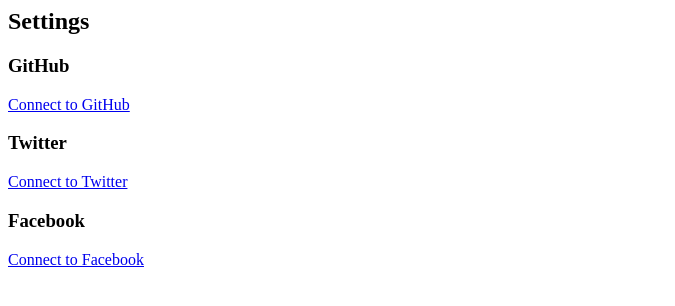
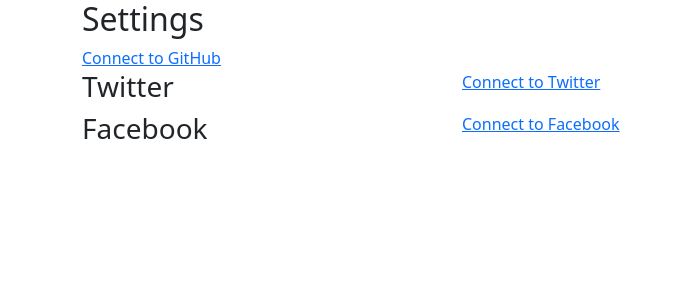
Before and after one commit to Heatkliff/ShopLink, a Django app: page /social/settings/ in a window 1280 px wide. Shown: the top 306 px of the page, without its empty margins (0-675 px from the left). Run offline with Django 4.2, Linux system fonts and the light colour scheme; the visitor is signed in with stand-in values (Sample User, id 1); parts of the project's set-up code (start-up, migrations or seed data) failed here and were passed over.

Commit message:
Added bootsrap, add classes

```diff
--- a/shop/templates/base.html
+++ b/shop/templates/base.html
@@ -1,13 +1,23 @@
 <html>
 <head>
     <title>{% block title %}{% endblock title %}</title>
-        {% block css %} {% endblock css %}
+    {% block css %}
+        <link href="https://cdn.jsdelivr.net/npm/bootstrap@5.1.3/dist/css/bootstrap.min.css" rel="stylesheet"
+              integrity="sha384-1BmE4kWBq78iYhFldvKuhfTAU6auU8tT94WrHftjDbrCEXSU1oBoqyl2QvZ6jIW3"
+              crossorigin="anonymous">
+    {% endblock css %}
 </head>
 <body>
 <!-- <h1>Built-In User Registeration / Authentication App</h1> -->
 
+<div class="container">
     {% block content %} {% endblock content %}
+</div>
 
-        {% block javascript %} {% endblock javascript %}
+{% block javascript %}
+    <script src="https://cdn.jsdelivr.net/npm/bootstrap@5.1.3/dist/js/bootstrap.bundle.min.js"
+            integrity="sha384-ka7Sk0Gln4gmtz2MlQnikT1wXgYsOg+OMhuP+IlRH9sENBO0LRn5q+8nbTov4+1p"
+            crossorigin="anonymous"></script>
+{% endblock javascript %}
 </body>
 </html>
--- a/shop/templates/core/settings.html
+++ b/shop/templates/core/settings.html
@@ -3,9 +3,16 @@
 {% block content %}
     <h2>Settings</h2>
 
+    <div class="row">
+        {% if github_login %}
+            <div class="col-4">
                 <h3>GitHub</h3>
-  {% if github_login %}
-    <p>Connected as <a href="https://github.com/{{ github_login.extra_data.login }}/" target="_blank">{{ github_login.extra_data.login }}</a></p>
+            </div>
+            <div class="col-4">
+                <p>Connected as <a href="https://github.com/{{ github_login.extra_data.login }}/"
+                                   target="_blank">{{ github_login.extra_data.login }}</a></p>
+            </div>
+            <div class="col-4">
                 {% if can_disconnect %}
                     <form method="post" action="{% url 'social:disconnect' 'github' %}">
                         {% csrf_token %}
@@ -13,15 +20,27 @@
                     </form>
                 {% else %}
                     <button type="button" disabled>Disconnect from GitHub</button>
-      <p style="color: red">You must <a href="{% url 'password' %}">define a password</a> for your account before disconnecting from Github.</p>
+                    <p style="color: red">You must <a href="{% url 'password' %}">define a password</a> for your account
+                        before
+                        disconnecting from Github.</p>
                 {% endif %}
+            </div>
         {% else %}
             <a href="{% url 'social:begin' 'github' %}">Connect to GitHub</a>
         {% endif %}
+    </div>
+    <div class="row">
+        <div class="col-4">
+            <h3>Twitter</h3>
+        </div>
 
-  <h3>Twitter</h3>
         {% if twitter_login %}
-    <p>Connected as <a href="https://twitter.com/{{ twitter_login.extra_data.access_token.screen_name }}/" target="_blank">@{{ twitter_login.extra_data.access_token.screen_name }}</a></p>
+            <div class="col-4">
+                <p>Connected as <a href="https://twitter.com/{{ twitter_login.extra_data.access_token.screen_name }}/"
+                                   target="_blank">@{{ twitter_login.extra_data.access_token.screen_name }}</a></p>
+            </div>
+            <div class="col-4">
+
                 {% if can_disconnect %}
                     <form method="post" action="{% url 'social:disconnect' 'twitter' %}">
                         {% csrf_token %}
@@ -29,15 +48,28 @@
                     </form>
                 {% else %}
                     <button type="button" disabled>Disconnect from Twitter</button>
-      <p style="color: red">You must <a href="{% url 'password' %}">define a password</a> for your account before disconnecting from Twitter.</p>
+                    <p style="color: red">You must <a href="{% url 'password' %}">define a password</a> for your account
+                        before
+                        disconnecting from Twitter.</p>
                 {% endif %}
+            </div>
         {% else %}
+            <div class="col-4">
                 <a href="{% url 'social:begin' 'twitter' %}">Connect to Twitter</a>
+            </div>
         {% endif %}
+    </div>
 
+    <div class="row">
+    <div class="col-4">
         <h3>Facebook</h3>
+    </div>
     {% if facebook_login %}
-    <p>Connected as <a href="https://facebook.com/{{ facebook_login.extra_data.id }}/" target="_blank">{{ facebook_login.extra_data.id }}</a></p>
+        <div class="col-4">
+            <p>Connected as <a href="https://facebook.com/{{ facebook_login.extra_data.id }}/"
+                               target="_blank">{{ facebook_login.extra_data.id }}</a></p>
+        </div>
+        <div class="col-4">
         {% if can_disconnect %}
             <form method="post" action="{% url 'social:disconnect' 'facebook' %}">
                 {% csrf_token %}
@@ -45,10 +77,15 @@
             </form>
         {% else %}
             <button type="button" disabled>Disconnect from Facebook</button>
-      <p style="color: red">You must <a href="{% url 'password' %}">define a password</a> for your account before disconnecting from Facebook.</p>
+            <p style="color: red">You must <a href="{% url 'password' %}">define a password</a> for your account before
+                disconnecting from Facebook.</p>
         {% endif %}
     {% else %}
+        <div class="col-4">
+
             <a href="{% url 'social:begin' 'facebook' %}">Connect to Facebook</a>
+        </div>
     {% endif %}
+</div>
 
 {% endblock %}
```
Also changed, not shown: shop/templates/registration/login.html (+12 -4 lines). Lines whose indentation alone changed are shown as unchanged.
